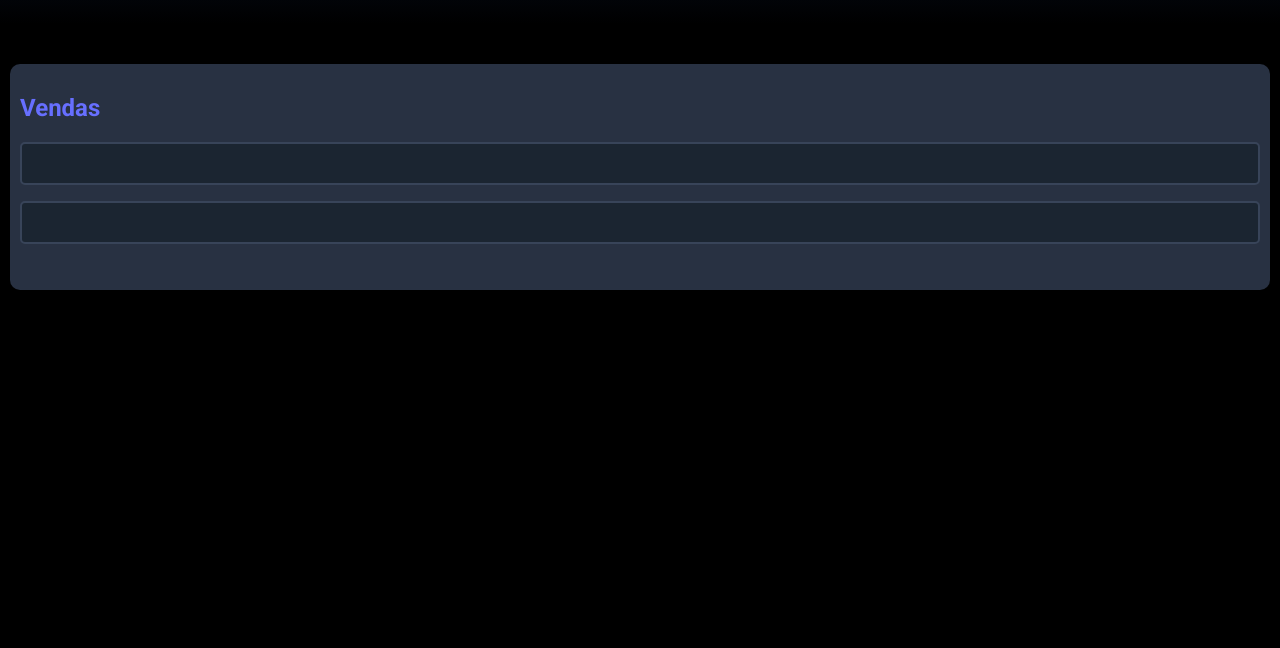
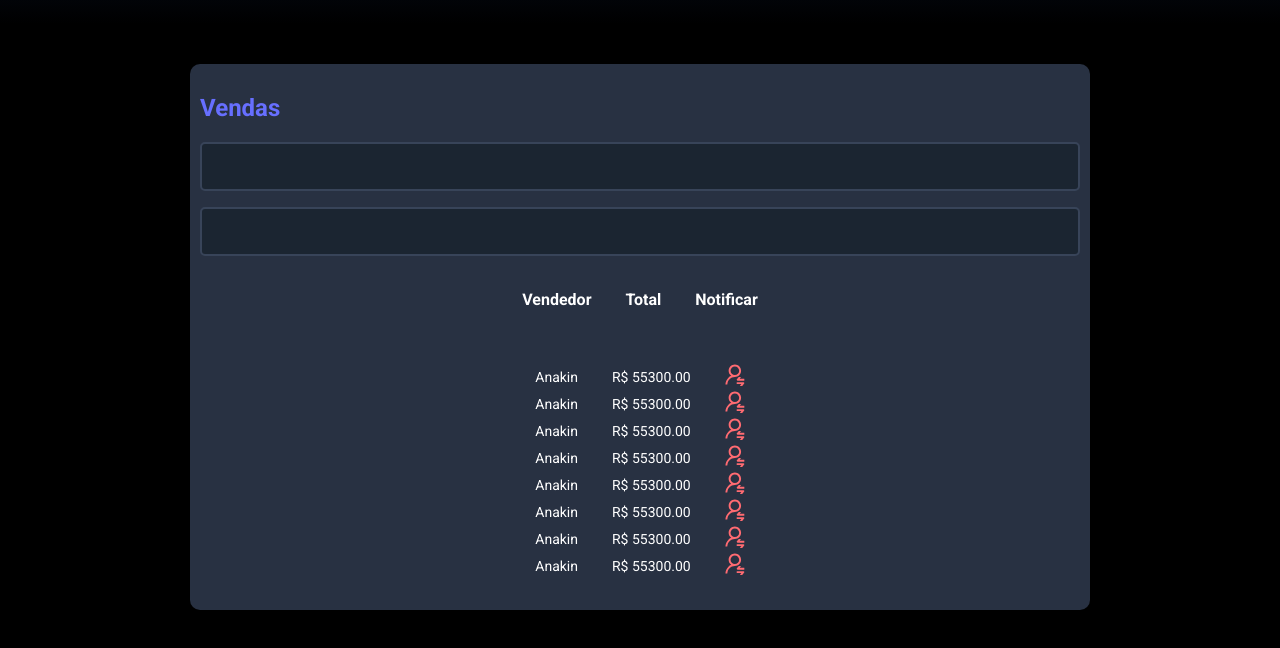
Before and after one commit to pdrobento/Advanced-Sales-Notification, a plain HTML site: page index.html in a window 1280 px wide. Shown: the part 196-844 px from the top of the page. Before the commit the page ends 800 px from the top, so only its background shows below. Drawn offline with Linux system fonts and the light colour scheme.

Commit message:
Adicionado tabela

```diff
--- a/assets/css/style.css
+++ b/assets/css/style.css
@@ -68,11 +68,23 @@ header {
   font-size: var(--title-size);
 }
 
+main {
+  width: 100%;
+}
+
+#asn-section-card {
+  display: flex;
+  align-items: center;
+  justify-content: center;
+}
+
 .asn-main-card {
+  flex: 1;
   background: #283142;
   border-radius: 10px;
   padding: 30px 10px;
   margin: 40px 10px;
+  max-width: 900px;
 }
 
 .asn-card-title {
@@ -90,4 +102,43 @@ header {
   border: none;
   border: 2px solid #384459;
   background: #1b2531;
+  color: #9aaabe;
+  font-size: var(--regular-size);
 }
+
+table {
+  margin-top: 16px;
+  text-align: center;
+  display: flex;
+  flex-direction: column;
+  align-items: center;
+  justify-content: center;
+  color: var(--white);
+}
+
+thead {
+  font-size: 1rem;
+  height: 74px;
+  font-weight: 400;
+}
+
+tbody {
+  font-size: 14px;
+  font-weight: 400;
+}
+
+th,
+td {
+  padding: 0 16px;
+}
+
+tr {
+  margin: 10px;
+}
+
+.data576 {
+  display: none;
+}
+
+@media screen {
+}
--- a/index.html
+++ b/index.html
@@ -30,6 +30,59 @@
                     <input type="text" class="asn-inputs-style">
                 </div>
             </div>
+            <div class="asn-main-table">
+              <table>
+                <thead>
+                  <tr>
+                    <th>Vendedor</th>
+                    <th>Total</th>
+                    <th>Notificar</th>
+                  </tr>
+                </thead>
+                <tbody>
+                  <tr>
+                    <td>Anakin</td>
+                    <td>R$ 55300.00</td>
+                    <td><img src="assets/img/Vector.svg" class="asn-notification-button"></td>
+                  </tr>
+                  <tr>
+                    <td>Anakin</td>
+                    <td>R$ 55300.00</td>
+                    <td><img src="assets/img/Vector.svg" class="asn-notification-button"></td>
+                  </tr>
+                  <tr>
+                    <td>Anakin</td>
+                    <td>R$ 55300.00</td>
+                    <td><img src="assets/img/Vector.svg" class="asn-notification-button"></td>
+                  </tr>
+                  <tr>
+                    <td>Anakin</td>
+                    <td>R$ 55300.00</td>
+                    <td><img src="assets/img/Vector.svg" class="asn-notification-button"></td>
+                  </tr>
+                  <tr>
+                    <td>Anakin</td>
+                    <td>R$ 55300.00</td>
+                    <td><img src="assets/img/Vector.svg" class="asn-notification-button"></td>
+                  </tr>
+                  <tr>
+                    <td>Anakin</td>
+                    <td>R$ 55300.00</td>
+                    <td><img src="assets/img/Vector.svg" class="asn-notification-button"></td>
+                  </tr>
+                  <tr>
+                    <td>Anakin</td>
+                    <td>R$ 55300.00</td>
+                    <td><img src="assets/img/Vector.svg" class="asn-notification-button"></td>
+                  </tr>
+                  <tr>
+                    <td>Anakin</td>
+                    <td>R$ 55300.00</td>
+                    <td><img src="assets/img/Vector.svg" class="asn-notification-button"></td>
+                  </tr>
+                </tbody>
+              </table>
+            </div>
         </div>
       </section>
     </main>
```
Also changed, not shown: assets/img/Vector.svg (added).
